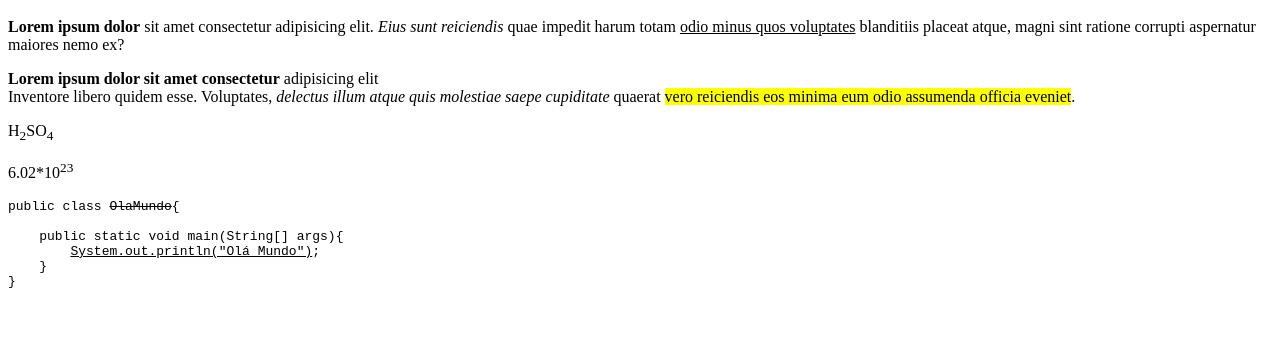
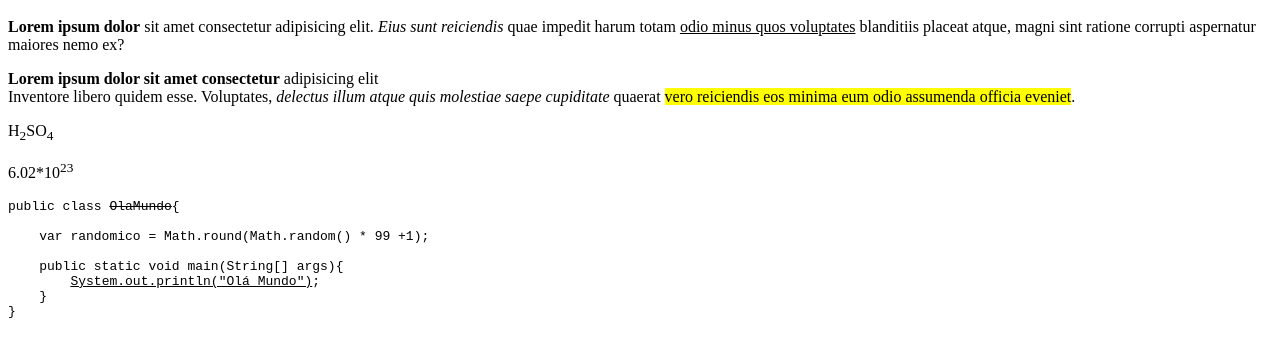
Before and after one commit to OsvaldoArk/desenvolvimento-de-interfaces-web-utd-novembro-2026, a plain HTML site: page HTML/AULA02-body/index.html in a window 1280 px wide. Shown: the part 101-458 px from the top of the page. Drawn offline with Linux system fonts and the light colour scheme.

Commit message:
feat: adicionando um número aleatório na aula 02

```diff
--- a/HTML/AULA02-body/index.html
+++ b/HTML/AULA02-body/index.html
@@ -21,6 +21,8 @@
         <pre>
 public class <del>OlaMundo</del>{
 
+    var randomico = Math.round(Math.random() * 99 +1);
+
     public static void main(String[] args){
         <ins>System.out.println("Olá Mundo")</ins>;
     }
```
